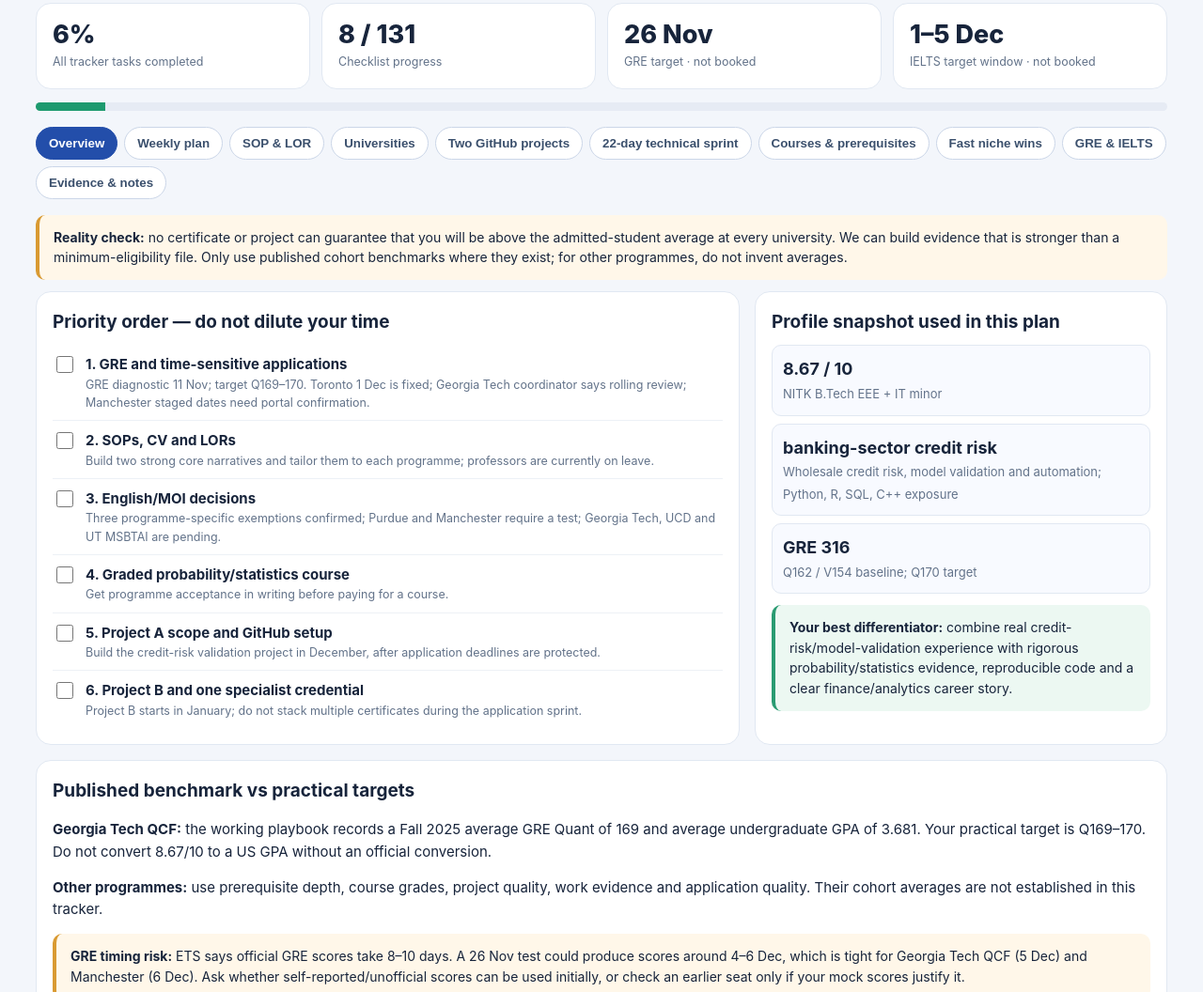
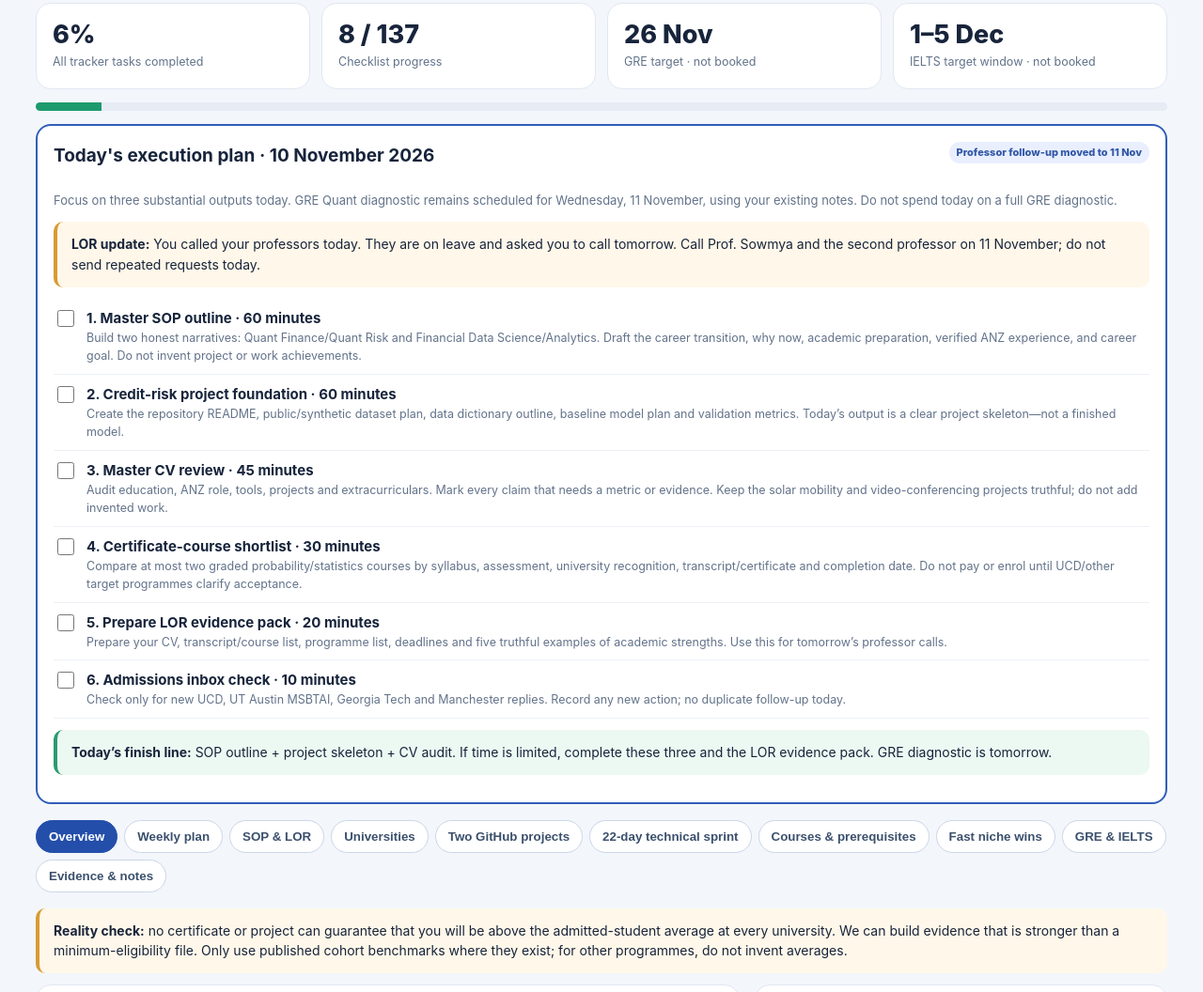
Before and after one commit to nayanajagadish299/fall-2027-admissions-tracker, a plain HTML site: page index.html in a window 1280 px wide. Shown: the part 1231-2287 px from the top of the page at 94% size. Drawn offline with Linux system fonts and the light colour scheme.

Commit message:
Add November 10 daily application work plan

```diff
--- a/index.html
+++ b/index.html
@@ -71,6 +71,18 @@ textarea,input[type=text]{width:100%;border:1px solid #cbd6e5;border-radius:9px;
  <div class="stat"><div class="num">1–5 Dec</div><small>IELTS target window · not booked</small></div>
 </div>
 <div class="barbg"><div class="bar" id="progress"></div></div>
+<div class="panel" id="today-plan" style="border:2px solid #315fb8;margin:14px 0">
+ <div class="cardhead"><h2>Today's execution plan · 10 November 2026</h2><span class="pill blue">Professor follow-up moved to 11 Nov</span></div>
+ <p class="hint">Focus on three substantial outputs today. GRE Quant diagnostic remains scheduled for Wednesday, 11 November, using your existing notes. Do not spend today on a full GRE diagnostic.</p>
+ <div class="callout warn"><b>LOR update:</b> You called your professors today. They are on leave and asked you to call tomorrow. Call Prof. Sowmya and the second professor on 11 November; do not send repeated requests today.</div>
+ <div class="task"><input type="checkbox" data-id="nov10_sop"><label><b>1. Master SOP outline · 60 minutes</b><small>Build two honest narratives: Quant Finance/Quant Risk and Financial Data Science/Analytics. Draft the career transition, why now, academic preparation, verified ANZ experience, and career goal. Do not invent project or work achievements.</small></label></div>
+ <div class="task"><input type="checkbox" data-id="nov10_project"><label><b>2. Credit-risk project foundation · 60 minutes</b><small>Create the repository README, public/synthetic dataset plan, data dictionary outline, baseline model plan and validation metrics. Today’s output is a clear project skeleton—not a finished model.</small></label></div>
+ <div class="task"><input type="checkbox" data-id="nov10_cv"><label><b>3. Master CV review · 45 minutes</b><small>Audit education, ANZ role, tools, projects and extracurriculars. Mark every claim that needs a metric or evidence. Keep the solar mobility and video-conferencing projects truthful; do not add invented work.</small></label></div>
+ <div class="task"><input type="checkbox" data-id="nov10_course"><label><b>4. Certificate-course shortlist · 30 minutes</b><small>Compare at most two graded probability/statistics courses by syllabus, assessment, university recognition, transcript/certificate and completion date. Do not pay or enrol until UCD/other target programmes clarify acceptance.</small></label></div>
+ <div class="task"><input type="checkbox" data-id="nov10_lorpack"><label><b>5. Prepare LOR evidence pack · 20 minutes</b><small>Prepare your CV, transcript/course list, programme list, deadlines and five truthful examples of academic strengths. Use this for tomorrow’s professor calls.</small></label></div>
+ <div class="task"><input type="checkbox" data-id="nov10_admin"><label><b>6. Admissions inbox check · 10 minutes</b><small>Check only for new UCD, UT Austin MSBTAI, Georgia Tech and Manchester replies. Record any new action; no duplicate follow-up today.</small></label></div>
+ <div class="callout good"><b>Today’s finish line:</b> SOP outline + project skeleton + CV audit. If time is limited, complete these three and the LOR evidence pack. GRE diagnostic is tomorrow.</div>
+</div>
 <div class="tabs">
  <button class="active" data-tab="overview">Overview</button>
  <button data-tab="week">Weekly plan</button>
```
